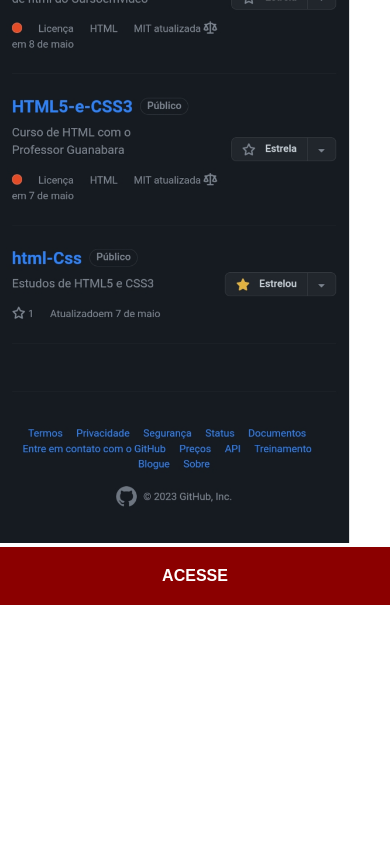
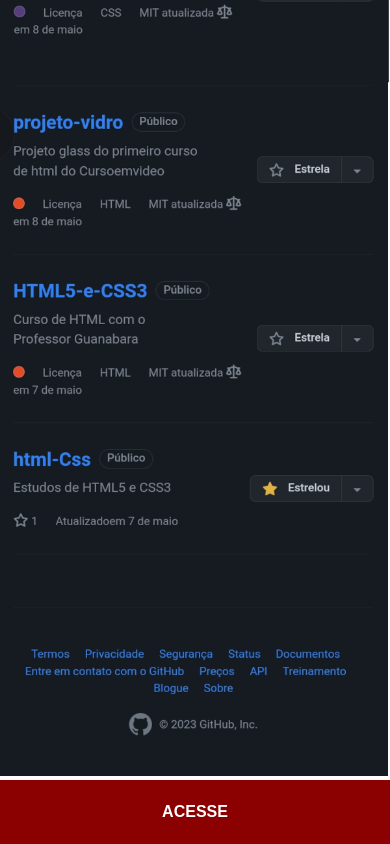
Before and after one commit to DelfioAndre/Projecto-Social, a plain HTML site: page github.html in a window 390 px wide. Shown: the part 1545-2389 px from the top of the page. Before the commit the page ends 2150 px from the top, so only its background shows below. Drawn offline with Linux system fonts and the light colour scheme.

Commit message:
Redifinição do media Queries

```diff
--- a/css/social.css
+++ b/css/social.css
@@ -4,6 +4,11 @@
     margin: 0px;
     padding: 0px;
     font-family: Arial, Helvetica, sans-serif;
+}
+::-webkit-scrollbar {
+    width:  0px;
+    height: 0px;
+
 }
 
 body{
@@ -12,7 +17,7 @@
 }
 
 img {
-    width: 90vw;
+    width: 100vw;
 
 
 }
@@ -21,7 +26,7 @@
     display: block;
     background-color: darkred;
     color: white;
-    padding: 20px;
+    padding: 23px;
     text-align: center;
     text-decoration: none;
     font-weight: bolder;
--- a/css/style.css
+++ b/css/style.css
@@ -13,8 +13,9 @@
 }
 
 body {
-    background: url(../imagens/fundo-madeira.jpg) no-repeat top center fixed;
+    background: url(../imagens/fundo-madeira.jpg) no-repeat top center;
     background-size: cover;
+    background-attachment: fixed;
 }
 
 main {
@@ -30,7 +31,7 @@
     transform: translate(-50%, -50%);
 
     height: 627px;
-    width: 310px;
+    width: 311px;
     background: url(../imagens/frame-iphone.png) no-repeat;
 
 
@@ -61,7 +62,7 @@
 iframe#tela {
     position: relative;
     top: 80px;
-    left: 23px;
+    left: 22px;
     width: 269px;
     height: 471px;
 }
--- a/github.html
+++ b/github.html
@@ -4,7 +4,7 @@
     <meta charset="UTF-8">
     <meta name="viewport" content="width=device-width, initial-scale=1.0">
     <title>Github</title>
-    <link rel="stylesheet" href="/css/social.css">
+    <link rel="stylesheet" href="css/social.css">
 </head>
 <body>
     <img src="imagens/tela-github.png" alt="">
```
Also changed, not shown: facebook.html (+1 -1 lines), instagram.html (+1 -1 lines), youtube.html (+1 -1 lines).
